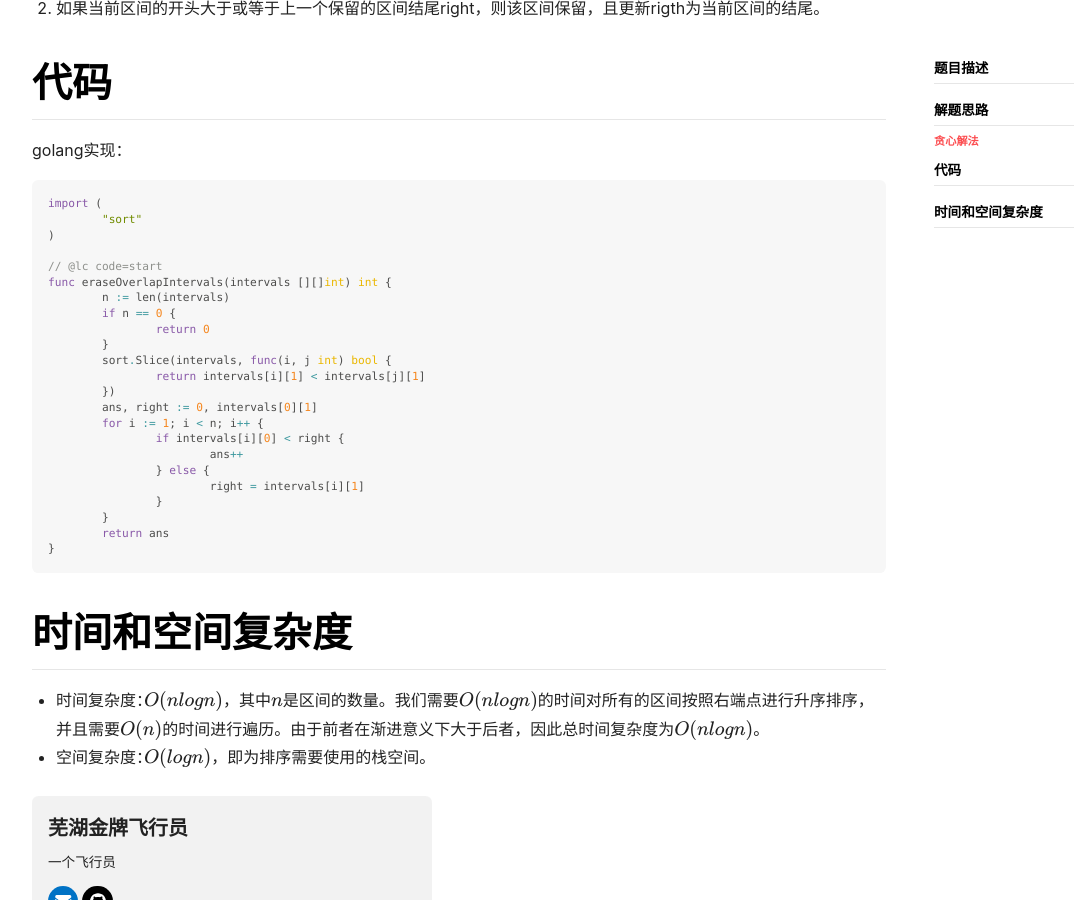
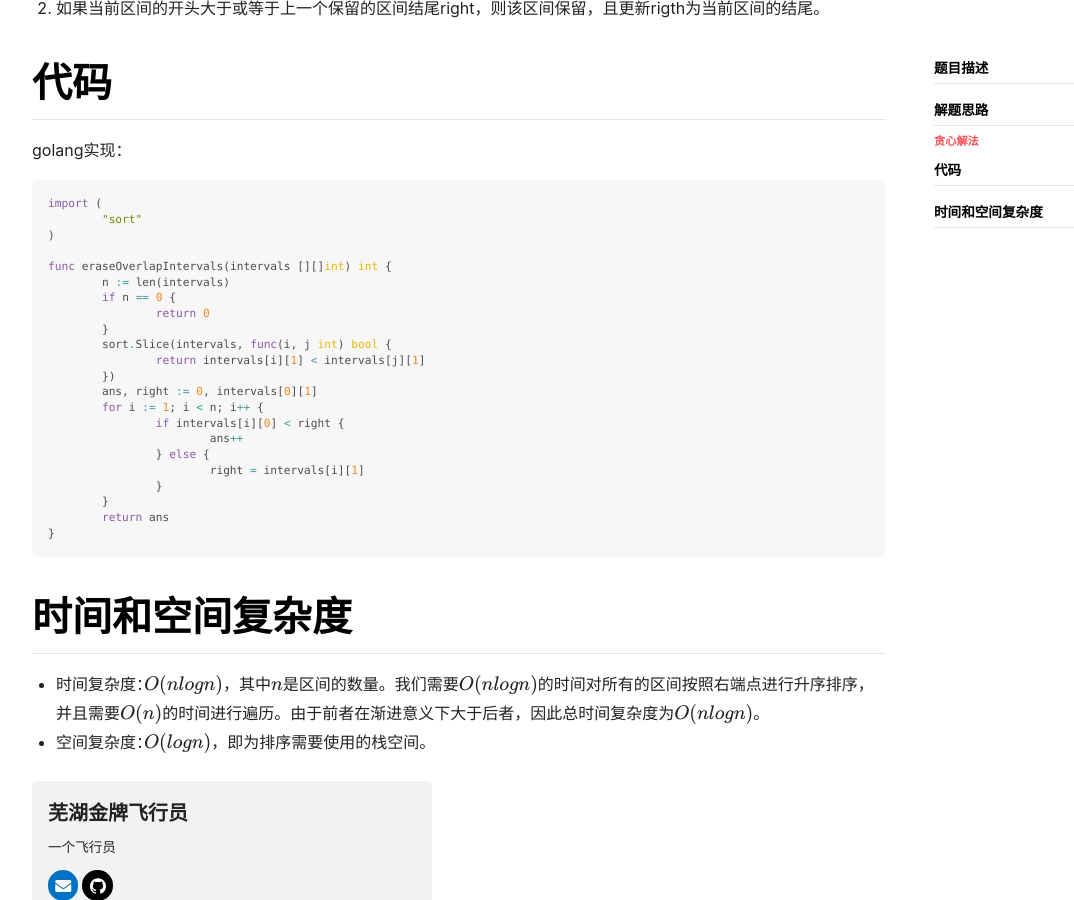
Before and after one commit to WuhuGoldPilot/wuhugoldpilot.github.io, a Jekyll site: the page built from _posts/algorithm/2022-04-13-algorithm-eraseOverlapIntervals.md, in a window 1280 px wide and 900 px high, scrolled down 1411 px. Shown: the whole window, without its empty margins (71-1145 px from the left). Built offline with Jekyll 4.4.1, drawn with Linux system fonts in a browser that asks for light colours; nearby versions of some CDN libraries; formulas are drawn with MathJax 3; comment, search, counter and statistics services are not loaded.

Commit message:
update: style

```diff
--- a/_posts/algorithm/2022-04-13-algorithm-eraseOverlapIntervals.md
+++ b/_posts/algorithm/2022-04-13-algorithm-eraseOverlapIntervals.md
@@ -59,7 +59,6 @@ import (
 	"sort"
 )
 
-// @lc code=start
 func eraseOverlapIntervals(intervals [][]int) int {
 	n := len(intervals)
 	if n == 0 {
```
